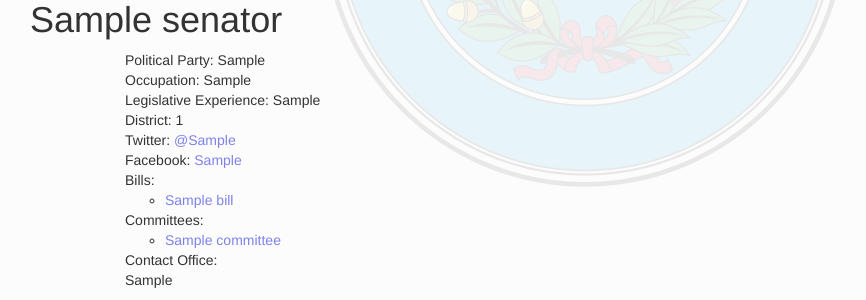
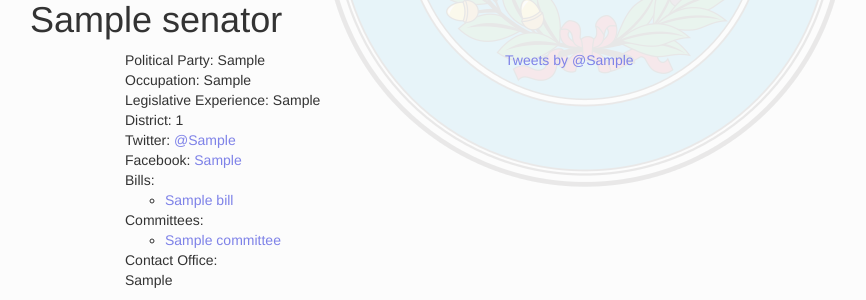
Before and after one commit to Jkettler/cs373-idb, a Django app: page /senators/1/ in a window 1320 px wide. Shown: the part 448-748 px from the top of the page, without its empty margins (75-941 px from the left). Run offline with Django 3.2, Linux system fonts and the light colour scheme; tables that the repository leaves empty hold one stand-in row (values such as "Sample post"); parts of the project's set-up code (start-up, migrations or seed data) failed here and were passed over; some libraries are stand-ins or nearby versions.

Commit message:
twitter feed

```diff
--- a/idb/templates/senator.html
+++ b/idb/templates/senator.html
@@ -10,7 +10,7 @@
         </div>
     </div>
     <div class="row-fluid">
-        <div class="col-sm-12 col-sm-offset-1">
+        <div class="col-sm-4 col-sm-offset-1">
             <ul class="list-unstyled">
 
                 <li>Political Party: {{ senator.party }}</li>
@@ -45,10 +45,16 @@
                 <p> {{ senator.map |safe }}</p></li>
 
             </ul>
+        </div>
+        <div class="col-sm-6">
+        <a class="twitter-timeline" href="https://twitter.com/{{ senator.twitter }}" data-widget-id="446782772338651138" data-screen-name="{{ senator.twitter }}">Tweets by @{{ senator.twitter }}</a>
+<script>!function(d,s,id){var js,fjs=d.getElementsByTagName(s)[0],p=/^http:/.test(d.location)?'http':'https';if(!d.getElementById(id)){js=d.createElement(s);js.id=id;js.src=p+"://platform.twitter.com/widgets.js";fjs.parentNode.insertBefore(js,fjs);}}(document,"script","twitter-wjs");</script>
+
+
+        </div>
 {% else %}
     <p>Something went wrong.</p>
 {% endif %}
     </div>
     </div>
-    </div>
 {% endblock %}
```
